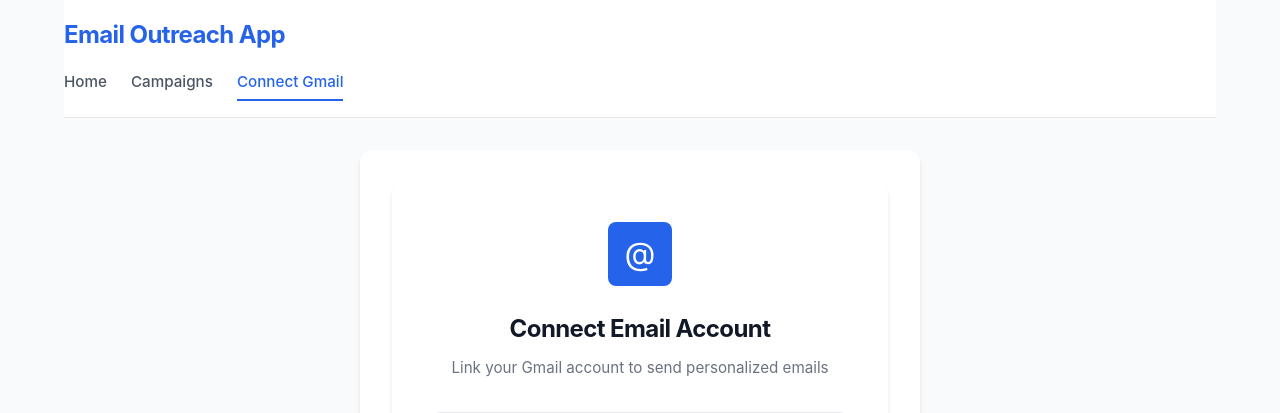
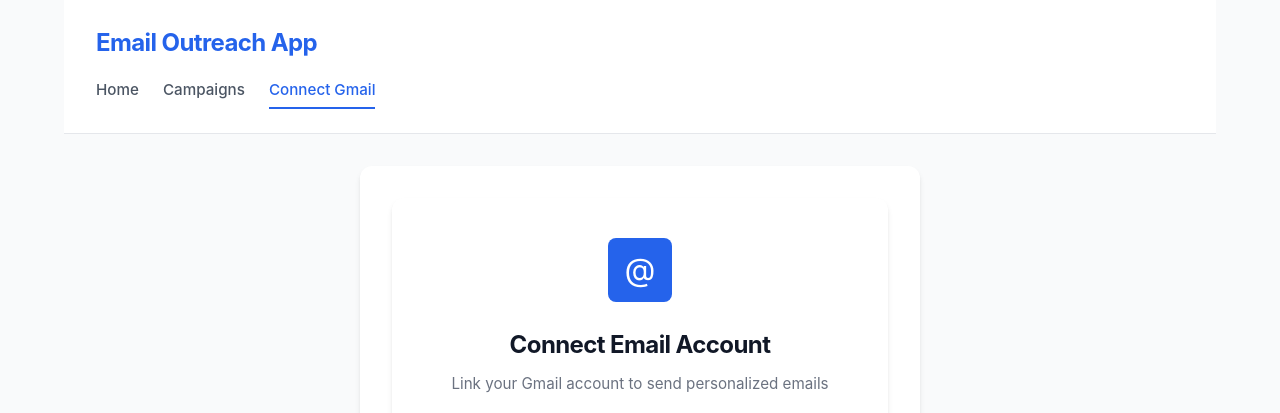
Before and after one commit to bluzeey/email-outreach-app, a FastAPI app: page /auth in a window 1280 px wide. Shown: the top 413 px of the page. Run offline with FastAPI, Linux system fonts and the light colour scheme.

Commit message:
Adding changes for header

```diff
--- a/app/static/style.css
+++ b/app/static/style.css
@@ -67,7 +67,7 @@ body {
 header {
     background: #fff;
     border-bottom: 1px solid var(--color-gray-200);
-    padding: 1rem 0;
+    padding: 1.5rem 2rem;
     margin-bottom: 2rem;
 }
 
```
